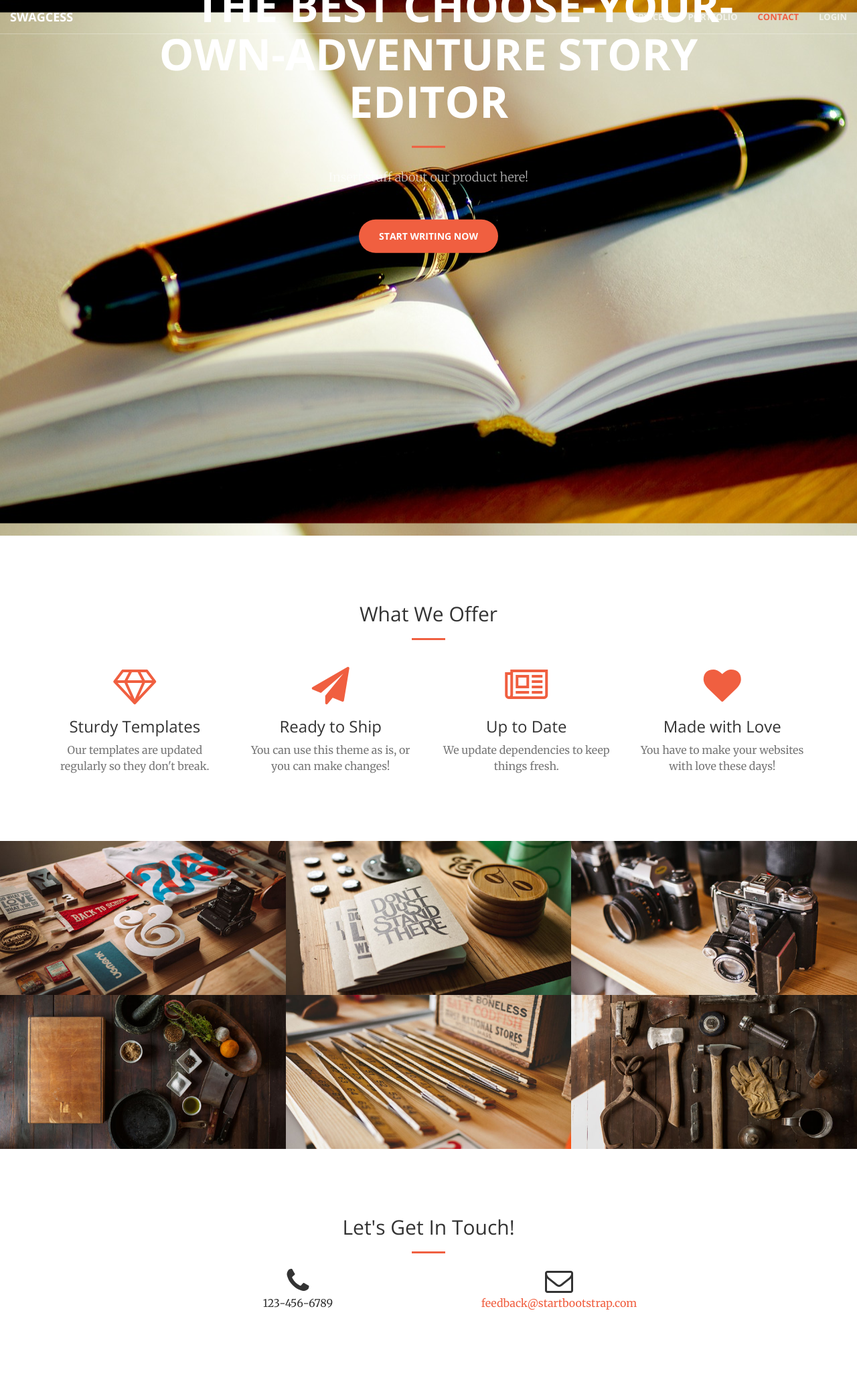
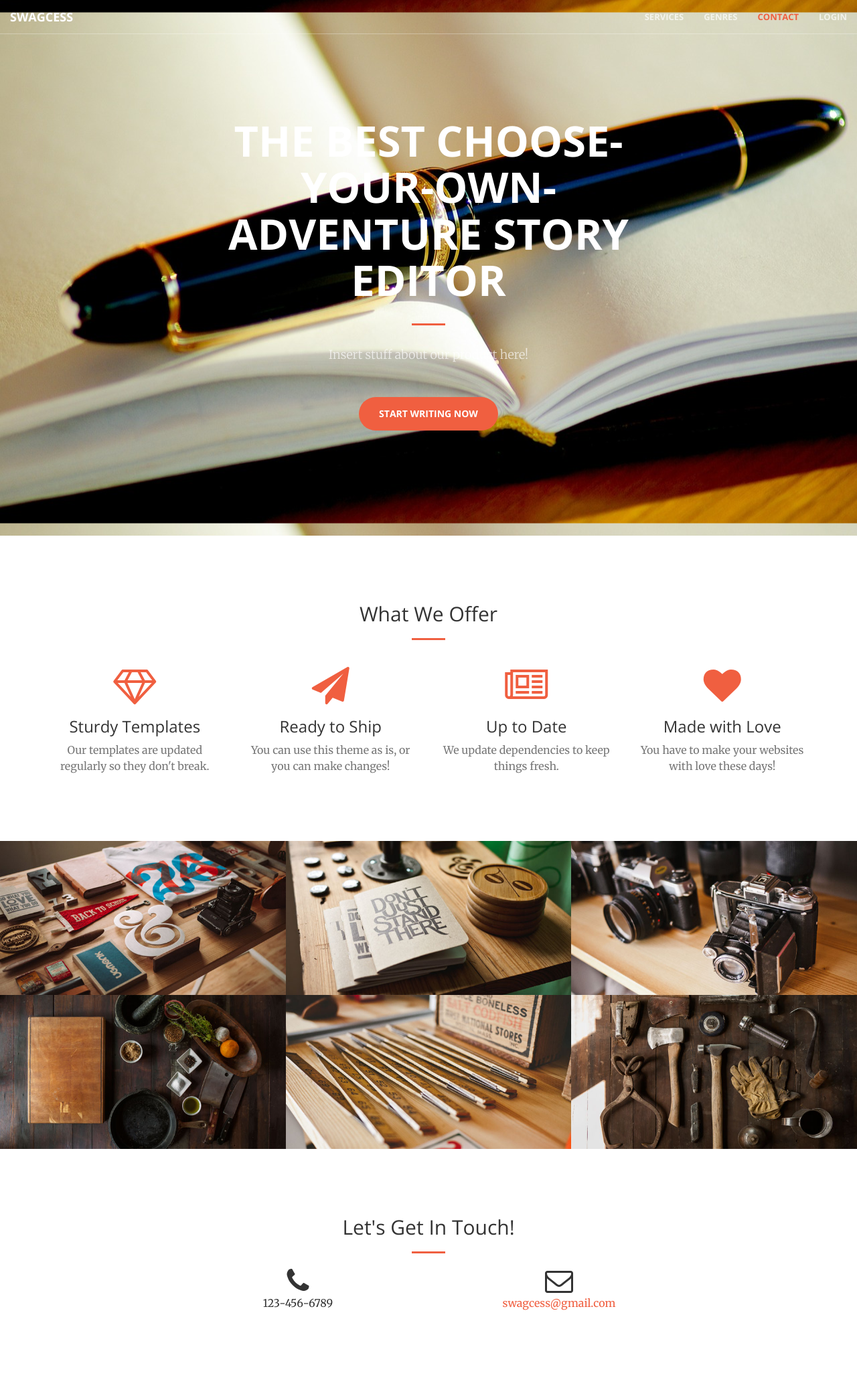
Before and after one commit to SwagCity/DYA, a Flask app: page / in a window 1280 px wide. Shown: the whole page at 67% size. Run offline with Flask 2, Linux system fonts and the light colour scheme; parts of the project's set-up code (start-up, migrations or seed data) failed here and were passed over; some libraries are stand-ins or nearby versions.

Commit message:
phew tweaks to index.html

```diff
--- a/app/templates/index.html
+++ b/app/templates/index.html
@@ -61,7 +61,7 @@
               <a class="page-scroll" href="#services">Services</a>
             </li>
             <li>
-              <a class="page-scroll" href="#portfolio">Portfolio</a>
+              <a class="page-scroll" href="#genre">Genres</a>
             </li>
 
             <li>
@@ -80,11 +80,11 @@
     <header>
       <div class="header-content">
 	<div class="col-xs-0 col-sm-2"></div>
-        <div class="header-content-inner">
+        <div class="header-content-inner col-sm-8">
           <h1>The Best Choose-Your-Own-Adventure Story Editor</h1>
           <hr>
           <p>Insert stuff about our product here!</p>
-          <a href="#about" class="btn btn-primary btn-xl page-scroll">Start Writing Now</a>
+          <a href="/register" class="btn btn-primary btn-xl page-scroll">Start Writing Now</a>
         </div>
       </div>
     </header>
@@ -146,7 +146,7 @@
       </div>
     </section>
 
-    <section class="no-padding" id="portfolio">
+    <section class="no-padding" id="genre">
       <div class="container-fluid">
         <div class="row no-gutter">
           <div class="col-lg-4 col-sm-6">
@@ -260,7 +260,7 @@
 	  <br>
           <div class="col-lg-4 text-center">
 	    <i class="fa fa-envelope-o fa-3x wow bounceIn" data-wow-delay=".1s"></i>
-	    <p><a href="mailto:your-email@your-domain.com">feedback@startbootstrap.com</a></p>
+	    <p><a href="mailto:your-email@your-domain.com">swagcess@gmail.com</a></p>
           </div>
 
 	</div>
```
